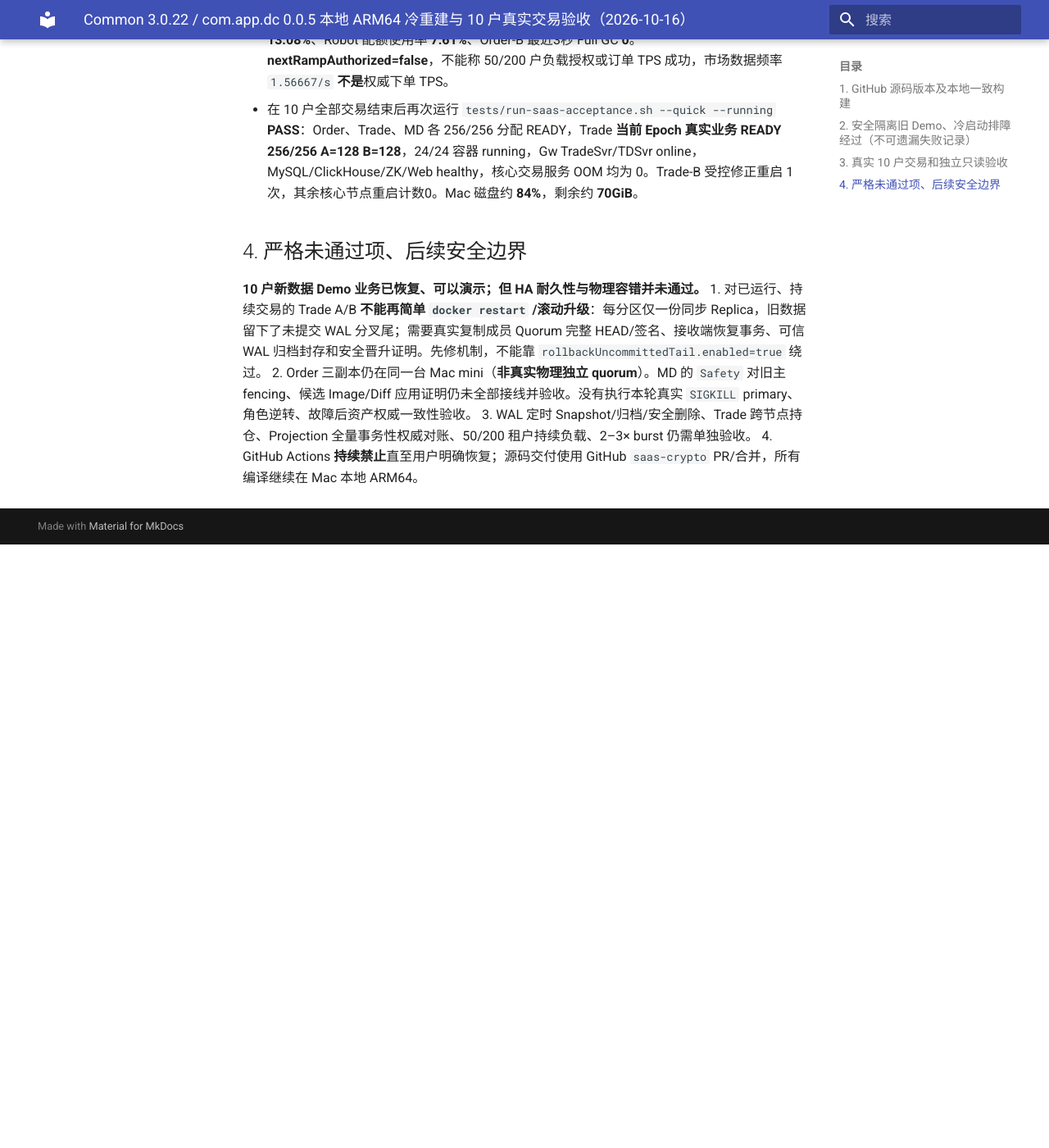
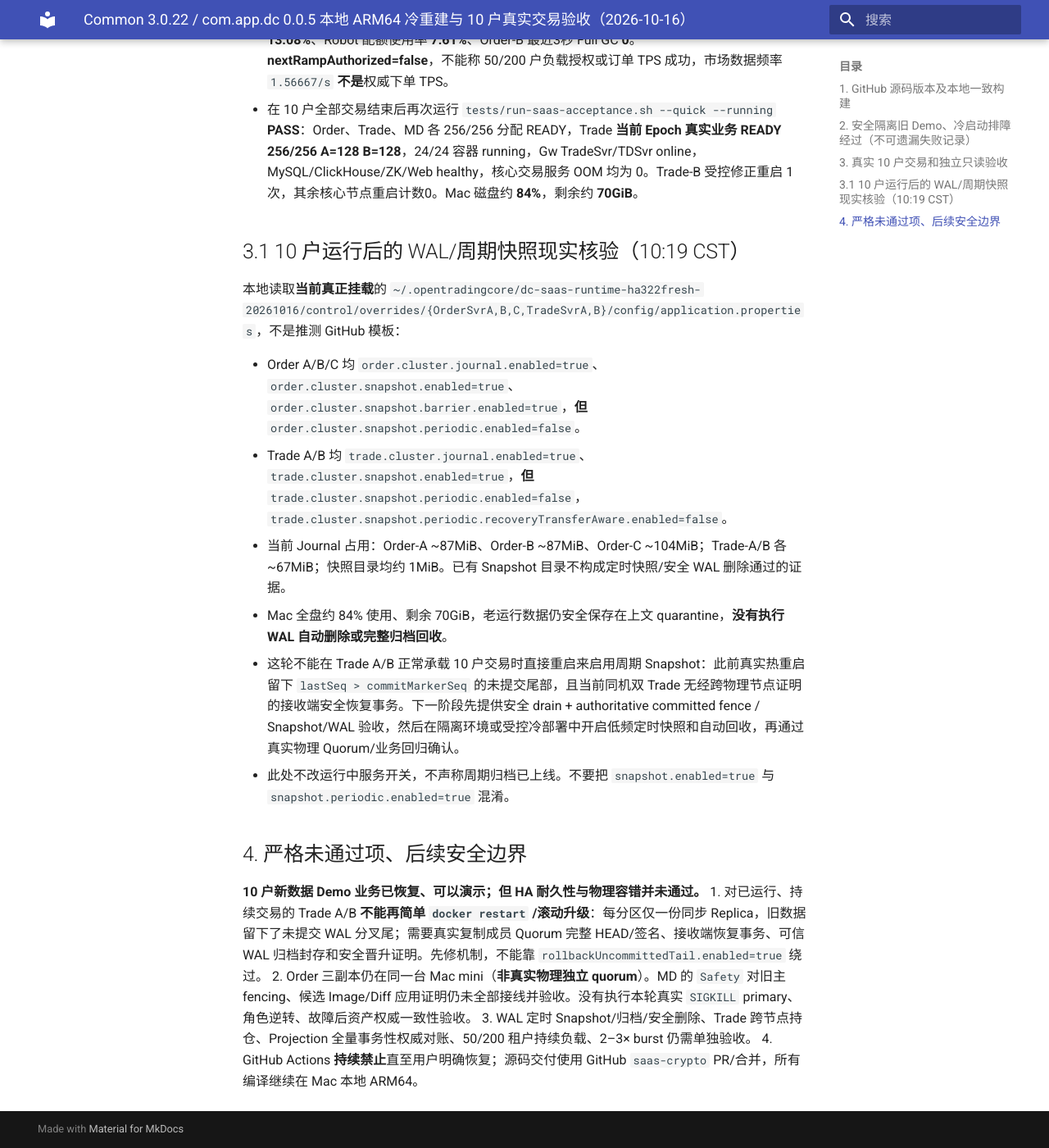
Before and after one commit to bliplink/dc-quant-deploy, an MkDocs documentation site: the page built from docs/CLUSTER_HA_322_OFFLINE_MAC_COLD_REBUILD_20261016.zh-CN.md, in a window 1280 px wide and 1400 px high, scrolled down 2813 px. Shown: the whole window at 82% size. Built offline with MkDocs 1.6.1 and Material for MkDocs 9.7.7, drawn with Linux system fonts in a browser that asks for light colours; before the commit the page ends 3477 px from its top, so only the background shows below that.

Commit message:
docs(ha): record disabled periodic snapshots and unsafe warm restart boundary [skip ci]

```diff
--- a/docs/CLUSTER_HA_322_OFFLINE_MAC_COLD_REBUILD_20261016.zh-CN.md
+++ b/docs/CLUSTER_HA_322_OFFLINE_MAC_COLD_REBUILD_20261016.zh-CN.md
@@ -41,6 +41,17 @@
 - 10 户 `tests/check-tenant-ramp-readiness.py`：`gate=BASELINE_READY_ONLY`、`reasons=[]`、`tenantLocations=10`、`enabledRobotsUnhealthy=[]`、CPU PSI some avg10 **13.08%**、Robot 配额使用率 **7.61%**、Order-B 最近3秒 Full GC **0**。**nextRampAuthorized=false**，不能称 50/200 户负载授权或订单 TPS 成功，市场数据频率 `1.56667/s` **不是**权威下单 TPS。
 - 在 10 户全部交易结束后再次运行 `tests/run-saas-acceptance.sh --quick --running` **PASS**：Order、Trade、MD 各 256/256 分配 READY，Trade **当前 Epoch 真实业务 READY 256/256 A=128 B=128**，24/24 容器 running，Gw TradeSvr/TDSvr online，MySQL/ClickHouse/ZK/Web healthy，核心交易服务 OOM 均为 0。Trade-B 受控修正重启 1 次，其余核心节点重启计数0。Mac 磁盘约 **84%**，剩余约 **70GiB**。
 
+## 3.1 10 户运行后的 WAL/周期快照现实核验（10:19 CST）
+
+本地读取**当前真正挂载**的 `~/.opentradingcore/dc-saas-runtime-ha322fresh-20261016/control/overrides/{OrderSvrA,B,C,TradeSvrA,B}/config/application.properties`，不是推测 GitHub 模板：
+
+- Order A/B/C 均 `order.cluster.journal.enabled=true`、`order.cluster.snapshot.enabled=true`、`order.cluster.snapshot.barrier.enabled=true`，**但** `order.cluster.snapshot.periodic.enabled=false`。
+- Trade A/B 均 `trade.cluster.journal.enabled=true`、`trade.cluster.snapshot.enabled=true`，**但** `trade.cluster.snapshot.periodic.enabled=false`，`trade.cluster.snapshot.periodic.recoveryTransferAware.enabled=false`。
+- 当前 Journal 占用：Order-A ~87MiB、Order-B ~87MiB、Order-C ~104MiB；Trade-A/B 各 ~67MiB；快照目录均约 1MiB。已有 Snapshot 目录不构成定时快照/安全 WAL 删除通过的证据。
+- Mac 全盘约 84% 使用、剩余 70GiB，老运行数据仍安全保存在上文 quarantine，**没有执行 WAL 自动删除或完整归档回收**。
+- 这轮不能在 Trade A/B 正常承载 10 户交易时直接重启来启用周期 Snapshot：此前真实热重启留下 `lastSeq > commitMarkerSeq` 的未提交尾部，且当前同机双 Trade 无经跨物理节点证明的接收端安全恢复事务。下一阶段先提供安全 drain + authoritative committed fence / Snapshot/WAL 验收，然后在隔离环境或受控冷部署中开启低频定时快照和自动回收，再通过真实物理 Quorum/业务回归确认。
+- 此处不改运行中服务开关，不声称周期归档已上线。不要把 `snapshot.enabled=true` 与 `snapshot.periodic.enabled=true` 混淆。
+
 ## 4. 严格未通过项、后续安全边界
 
 **10 户新数据 Demo 业务已恢复、可以演示；但 HA 耐久性与物理容错并未通过。**
```
